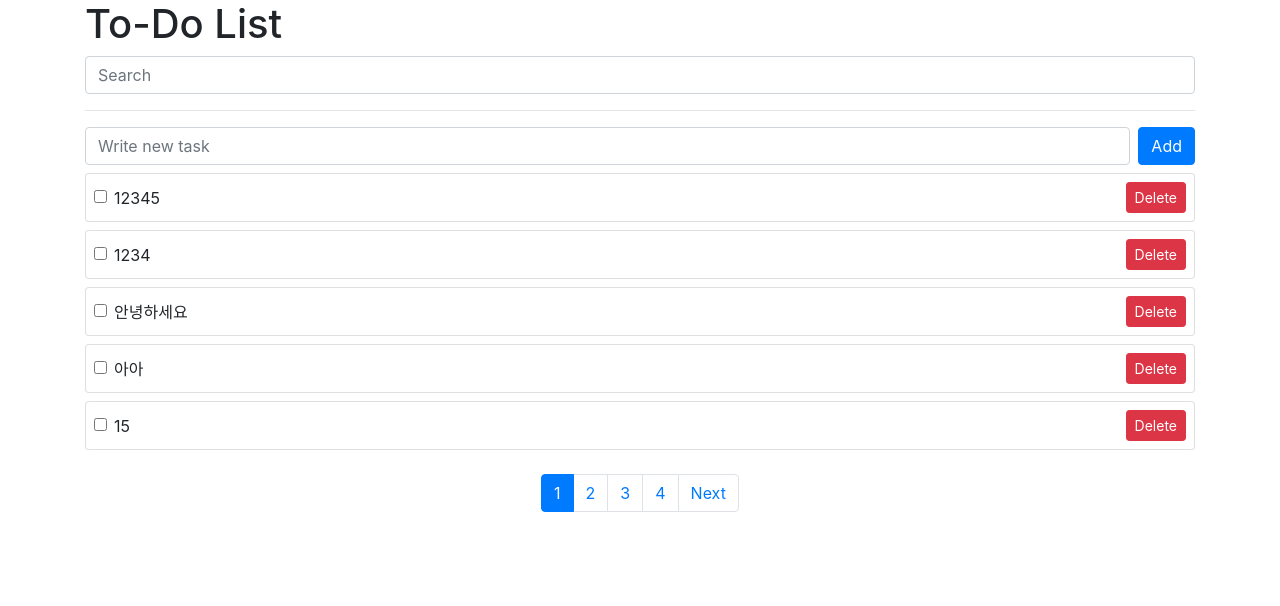
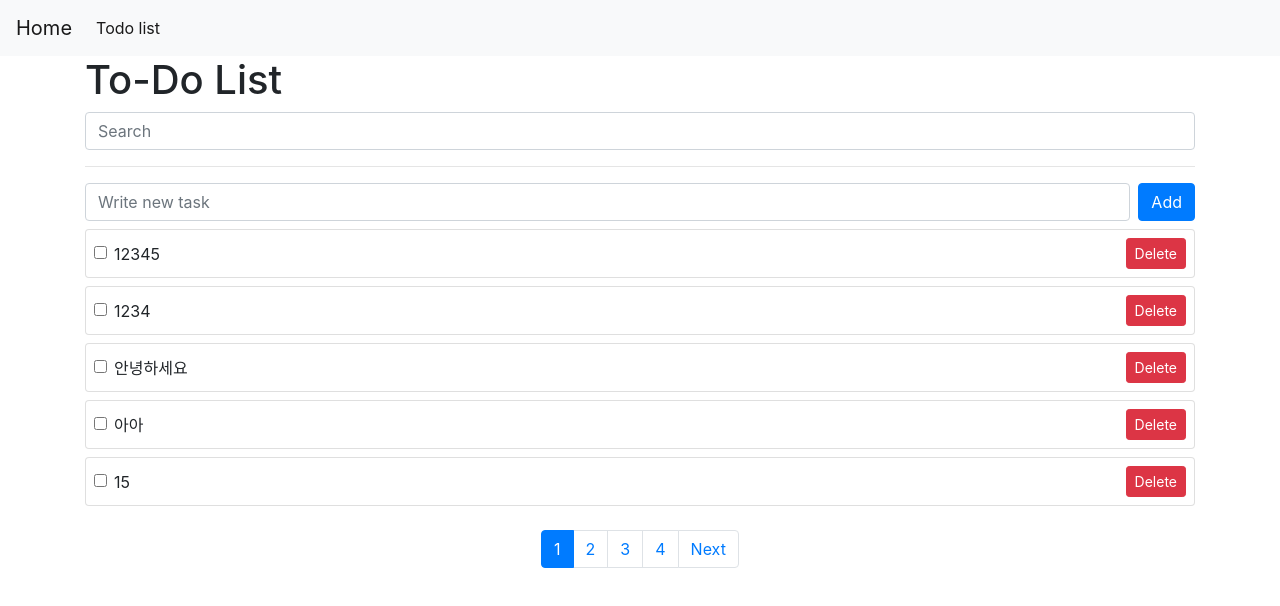
Before and after one commit to yoonion/todo-list-Vue3, a Vue app: page /todolist in a window 1280 px wide. Shown: the top 606 px of the page. Built offline with nearby package versions, Linux system fonts and the light colour scheme; data requests are answered from the project's data file.

Commit message:
Chore: vue router 패키지 추가 및 연결, nav bar 추가

```diff
--- a/package.json
+++ b/package.json
@@ -11,7 +11,8 @@
     "axios": "^1.4.0",
     "core-js": "^3.8.3",
     "json-server": "^0.17.3",
-    "vue": "^3.2.13"
+    "vue": "^3.2.13",
+    "vue-router": "^4.2.2"
   },
   "devDependencies": {
     "@babel/core": "^7.12.16",
--- a/src/App.vue
+++ b/src/App.vue
@@ -1,146 +1,24 @@
 <template>
-  <div class="container">
+  <!-- nav bar -->
+  <nav class="navbar navbar-expand-lg navbar-light bg-light">
+    <router-link class="navbar-brand" to="/">Home</router-link>
+    <ul class="navbar-nav mr-auto">
+      <li class="nav-item active">
+        <router-link class="nav-link" to="/todolist">Todo list</router-link>
+      </li>
+    </ul>
+  </nav>
 
-    <h1>To-Do List</h1>
-    <input class="form-control" type="text" @keyup.enter="searchTodo" v-model="searchText" placeholder="Search">
-    <hr>
-    <TodoSimpleForm @add-task="addTask" />
-    <div style="color: red">{{ error }}</div>
-    <div v-if="!todoList.length">할 일이 없습니다.</div>
-    <TodoList :todoList="todoList" @toggle-todo="toggleTodo" @delete-task="deleteTask" />
-    <br>
-
-    <!-- Pagination -->
-    <nav>
-      <ul class="pagination" style="justify-content: center;">
-        <li v-if="currentPage !== 1" class="page-item"><a class="page-link" @click="getTodoList(currentPage - 1)">Previous</a></li>
-        <li v-for="page in totalPage" :key="page" class="page-item" :class="currentPage === page ? 'active' : ''"><a class="page-link" @click="getTodoList(page)">{{ page }}</a></li>
-        <li v-if="currentPage !== totalPage" class="page-item"><a class="page-link" @click="getTodoList(currentPage + 1)">Next</a></li>
-      </ul>
-    </nav>
-
-  </div>
+  <!-- component 불러오는 곳 -->
+  <router-view/>
 </template>
 
 <script>
-import { ref, computed, watch } from 'vue';
-import TodoSimpleForm from './components/TodoSimpleForm.vue';
-import TodoList from './components/TodoList.vue';
-import axios from 'axios';
+export default {
 
-export default {
-  components: {
-    TodoSimpleForm,
-    TodoList
-  },
-  setup() {
-
-    const todoList = ref([]);
-    const error = ref(''); // 에러 메시지 출력용
-    const totalTodoCount = ref(0); // todo 총 개수
-    const limit = 5; // 페이지당 보여줄 todo 개수
-    const currentPage = ref(1);
-    const searchText = ref(''); // todo 검색 텍스트
-
-    // 페이지 총 개수
-    const totalPage = computed(() => {
-      return Math.ceil(totalTodoCount.value/limit);
-    });
-
-    // json-server (db.json)에서 todoList 가져오기
-    const getTodoList = async (page = currentPage.value) => {
-      currentPage.value = page;
-      try {
-        const res = await axios.get(`http://localhost:3000/todoList?_sort=id&_order=desc&subject_like=${searchText.value}&_page=${page}&_limit=${limit}`);
-        totalTodoCount.value = res.headers['x-total-count']; // todo 총 개수
-        todoList.value = res.data; // 가져온 todo데이터를 넣어준다.
-      }
-      catch (err) {
-        console.log(err);
-        error.value = '!! ERROR: getTodoList error. !!'
-      }
-    }
-    getTodoList(); // todoList 불러오기
-
-    // 할 일 추가 - TodoSimpleForm 컴포넌트에서 받아온 데이터 추가 시킨다
-    const addTask = async (todo) => {
-      // 데이터베이스(json-server)에 저장
-      try {
-        await axios.post('http://localhost:3000/todoList', {
-            subject: todo.subject,
-            completed: todo.completed
-        });
-        getTodoList(1);
-      }
-      catch (err) {
-        console.log(err);
-        error.value = '!! ERROR: addTask error. !!'
-      }
-    };
-
-    // 할 일 삭제
-    const deleteTask = async (index) => {
-      const id = todoList.value[index].id; // 할 일 id
-      try {
-        await axios.delete('http://localhost:3000/todoList/' + id);
-        getTodoList(1);
-      }
-      catch (err) {
-        console.log(err);
-        error.value = '!! ERROR: deleteTask error. !!'
-      }
-    };
-
-    // 완료한 일 체크 - TodoList 컴포넌트에서 받아온 데이터로 수정한다. > 자식 컴포넌트 자체에서 데이터 조작하면 안 됨
-    const toggleTodo = async (index) => {
-      const id = todoList.value[index].id; // 할 일 id
-      try {
-        await axios.patch('http://localhost:3000/todoList/' + id, {
-          completed: !todoList.value[index].completed
-        });
-        todoList.value[index].completed = !todoList.value[index].completed;
-      }
-      catch (err) {
-        console.log(err);
-        error.value = '!! ERROR: toggleTodo error. !!'
-      }
-    }
-
-    // todo 검색
-    let timeOut = null;
-
-    // 엔터로 바로검색 하기
-    const searchTodo = () => {
-      clearTimeout(timeOut);
-      getTodoList(1);
-    }
-
-    // 엔터를 치지 않았을 경우, 글자 바뀔 때 마다 자동으로 search 해준다.
-    watch(searchText, () => {
-      clearTimeout(timeOut); // timeout 초기화
-      timeOut = setTimeout(() => {
-        getTodoList(1);
-      }, 1000);
-    });
-
-    return {
-      todoList,
-      addTask,
-      deleteTask,
-      toggleTodo,
-      searchText,
-      searchTodo,
-      error,
-      totalPage,
-      currentPage,
-      getTodoList
-
-    }
-  }
 }
 </script>
 
 <style>
-  a {cursor: pointer;}
-  .todoCompleted { color: gray; text-decoration: line-through; }
+
 </style>
--- a/src/main.js
+++ b/src/main.js
@@ -1,4 +1,5 @@
 import { createApp } from 'vue'
 import App from './App.vue'
+import router from './router';
 
-createApp(App).mount('#app')
+createApp(App).use(router).mount('#app')
--- /dev/null
+++ b/src/pages/index.vue
@@ -0,0 +1,13 @@
+<template>
+  <div>Home Page</div>
+</template>
+
+<script>
+export default {
+
+}
+</script>
+
+<style>
+
+</style>
--- /dev/null
+++ b/src/pages/todolist/index.vue
@@ -0,0 +1,147 @@
+<template>
+<router-view/>
+  <div class="container">
+
+    <h1>To-Do List</h1>
+    <input class="form-control" type="text" @keyup.enter="searchTodo" v-model="searchText" placeholder="Search">
+    <hr>
+    <TodoSimpleForm @add-task="addTask" />
+    <div style="color: red">{{ error }}</div>
+    <div v-if="!todoList.length">할 일이 없습니다.</div>
+    <TodoList :todoList="todoList" @toggle-todo="toggleTodo" @delete-task="deleteTask" />
+    <br>
+
+    <!-- Pagination -->
+    <nav>
+      <ul class="pagination" style="justify-content: center;">
+        <li v-if="currentPage !== 1" class="page-item"><a class="page-link" @click="getTodoList(currentPage - 1)">Previous</a></li>
+        <li v-for="page in totalPage" :key="page" class="page-item" :class="currentPage === page ? 'active' : ''"><a class="page-link" @click="getTodoList(page)">{{ page }}</a></li>
+        <li v-if="currentPage !== totalPage" class="page-item"><a class="page-link" @click="getTodoList(currentPage + 1)">Next</a></li>
+      </ul>
+    </nav>
+
+  </div>
+</template>
+
+<script>
+import { ref, computed, watch } from 'vue';
+import TodoSimpleForm from '@/components/TodoSimpleForm.vue';
+import TodoList from '@/components/TodoList.vue';
+import axios from 'axios';
+
+export default {
+  components: {
+    TodoSimpleForm,
+    TodoList
+  },
+  setup() {
+
+    const todoList = ref([]);
+    const error = ref(''); // 에러 메시지 출력용
+    const totalTodoCount = ref(0); // todo 총 개수
+    const limit = 5; // 페이지당 보여줄 todo 개수
+    const currentPage = ref(1);
+    const searchText = ref(''); // todo 검색 텍스트
+
+    // 페이지 총 개수
+    const totalPage = computed(() => {
+      return Math.ceil(totalTodoCount.value/limit);
+    });
+
+    // json-server (db.json)에서 todoList 가져오기
+    const getTodoList = async (page = currentPage.value) => {
+      currentPage.value = page;
+      try {
+        const res = await axios.get(`http://localhost:3000/todoList?_sort=id&_order=desc&subject_like=${searchText.value}&_page=${page}&_limit=${limit}`);
+        totalTodoCount.value = res.headers['x-total-count']; // todo 총 개수
+        todoList.value = res.data; // 가져온 todo데이터를 넣어준다.
+      }
+      catch (err) {
+        console.log(err);
+        error.value = '!! ERROR: getTodoList error. !!'
+      }
+    }
+    getTodoList(); // todoList 불러오기
+
+    // 할 일 추가 - TodoSimpleForm 컴포넌트에서 받아온 데이터 추가 시킨다
+    const addTask = async (todo) => {
+      // 데이터베이스(json-server)에 저장
+      try {
+        await axios.post('http://localhost:3000/todoList', {
+            subject: todo.subject,
+            completed: todo.completed
+        });
+        getTodoList(1);
+      }
+      catch (err) {
+        console.log(err);
+        error.value = '!! ERROR: addTask error. !!'
+      }
+    };
+
+    // 할 일 삭제
+    const deleteTask = async (index) => {
+      const id = todoList.value[index].id; // 할 일 id
+      try {
+        await axios.delete('http://localhost:3000/todoList/' + id);
+        getTodoList(1);
+      }
+      catch (err) {
+        console.log(err);
+        error.value = '!! ERROR: deleteTask error. !!'
+      }
+    };
+
+    // 완료한 일 체크 - TodoList 컴포넌트에서 받아온 데이터로 수정한다. > 자식 컴포넌트 자체에서 데이터 조작하면 안 됨
+    const toggleTodo = async (index) => {
+      const id = todoList.value[index].id; // 할 일 id
+      try {
+        await axios.patch('http://localhost:3000/todoList/' + id, {
+          completed: !todoList.value[index].completed
+        });
+        todoList.value[index].completed = !todoList.value[index].completed;
+      }
+      catch (err) {
+        console.log(err);
+        error.value = '!! ERROR: toggleTodo error. !!'
+      }
+    }
+
+    // todo 검색
+    let timeOut = null;
+
+    // 엔터로 바로검색 하기
+    const searchTodo = () => {
+      clearTimeout(timeOut);
+      getTodoList(1);
+    }
+
+    // 엔터를 치지 않았을 경우, 글자 바뀔 때 마다 자동으로 search 해준다.
+    watch(searchText, () => {
+      clearTimeout(timeOut); // timeout 초기화
+      timeOut = setTimeout(() => {
+        getTodoList(1);
+      }, 1000);
+    });
+
+    return {
+      todoList,
+      addTask,
+      deleteTask,
+      toggleTodo,
+      searchText,
+      searchTodo,
+      error,
+      totalPage,
+      currentPage,
+      getTodoList
+
+    }
+  }
+}
+</script>
+
+<style>
+  a {cursor: pointer;}
+  .todoCompleted { color: gray; text-decoration: line-through; }
+</style>
--- /dev/null
+++ b/src/router/index.js
@@ -0,0 +1,21 @@
+import { createRouter, createWebHistory } from "vue-router";
+import Home from '../pages/index.vue';
+import TodoList from '../pages/todolist/index.vue';
+
+const router = createRouter({
+  history: createWebHistory(),
+  routes: [
+    {
+      path: '/',
+      name: 'Home',
+      component: Home
+    },
+    {
+      path: '/todolist',
+      name: 'TodoList',
+      component: TodoList
+    }
+  ]
+});
+
+export default router;
--- a/vue.config.js
+++ b/vue.config.js
@@ -1,4 +1,5 @@
 const { defineConfig } = require('@vue/cli-service')
 module.exports = defineConfig({
-  transpileDependencies: true
+  transpileDependencies: true,
+  lintOnSave: false
 })
```
Also changed, not shown: 1 other file (tests, documents, lock files or other folders).
